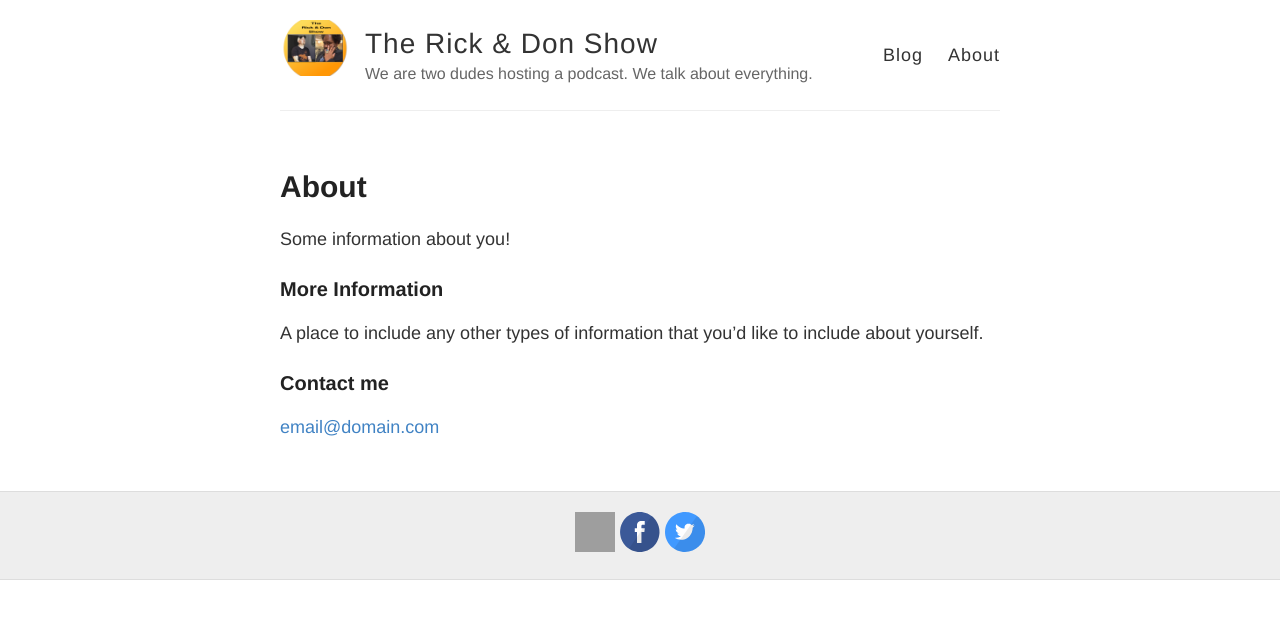
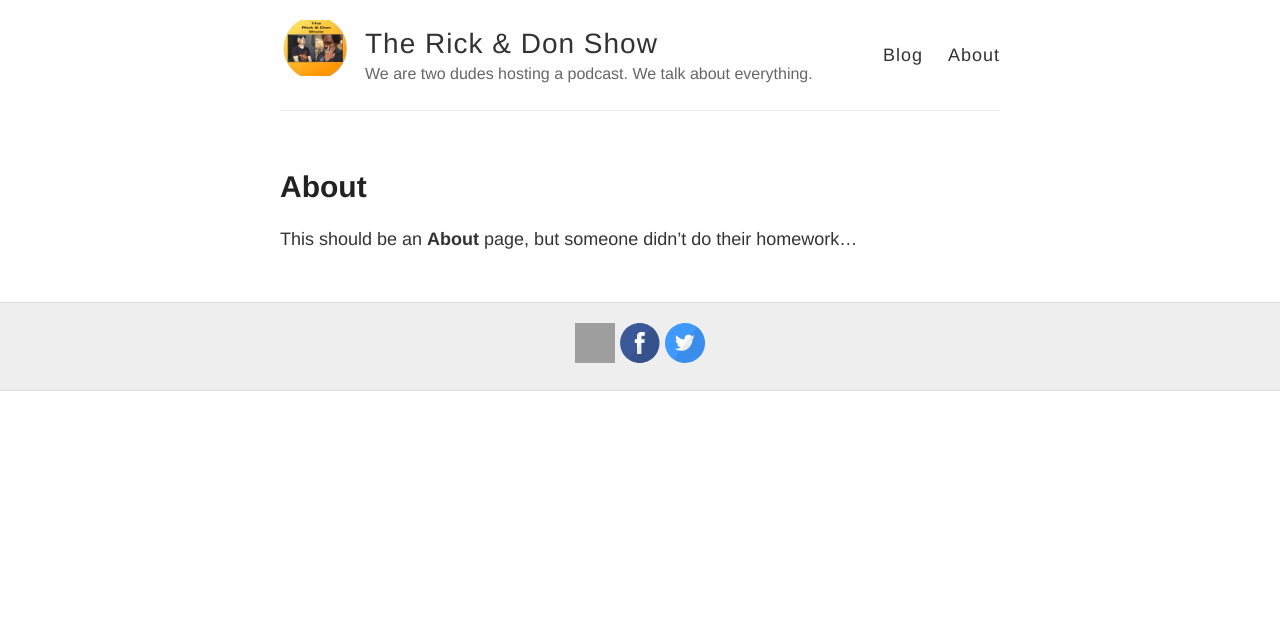
Before and after one commit to rick-and-don-show/rick-and-don-show.github.io, a Jekyll site: the page built from about.md, in a window 1280 px wide. Shown: the top 619 px of the page. Built offline with Jekyll 4.4.1, drawn with Linux system fonts in a browser that asks for light colours; grey boxes are pictures that could not be loaded.

Commit message:
Updated simple About page
Signed-off-by: Rick Osowski <Rick Osowski>

```diff
--- a/about.md
+++ b/about.md
@@ -4,12 +4,4 @@
 permalink: /about/
 ---
 
-Some information about you!
-
-### More Information
-
-A place to include any other types of information that you'd like to include about yourself.
-
-### Contact me
-
-[email@domain.com](mailto:email@domain.com)
+This should be an **About** page, but someone didn't do their homework...
```
